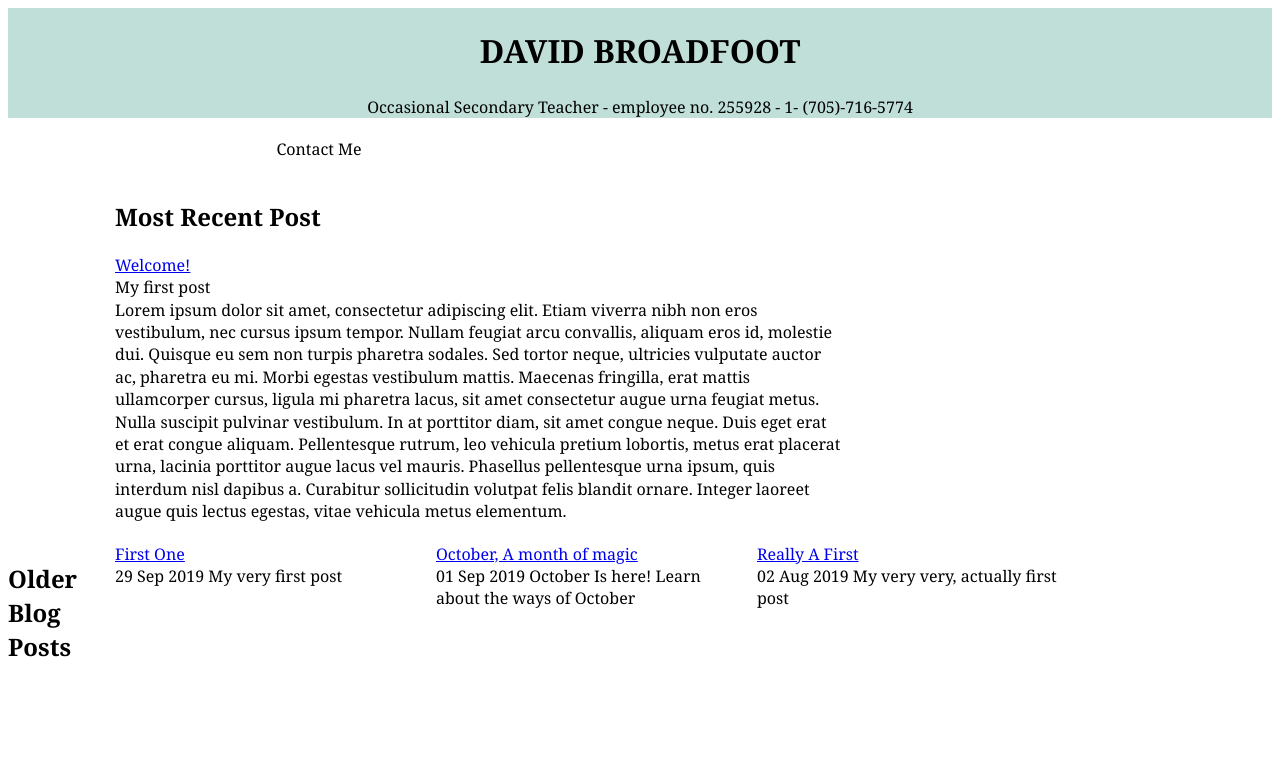
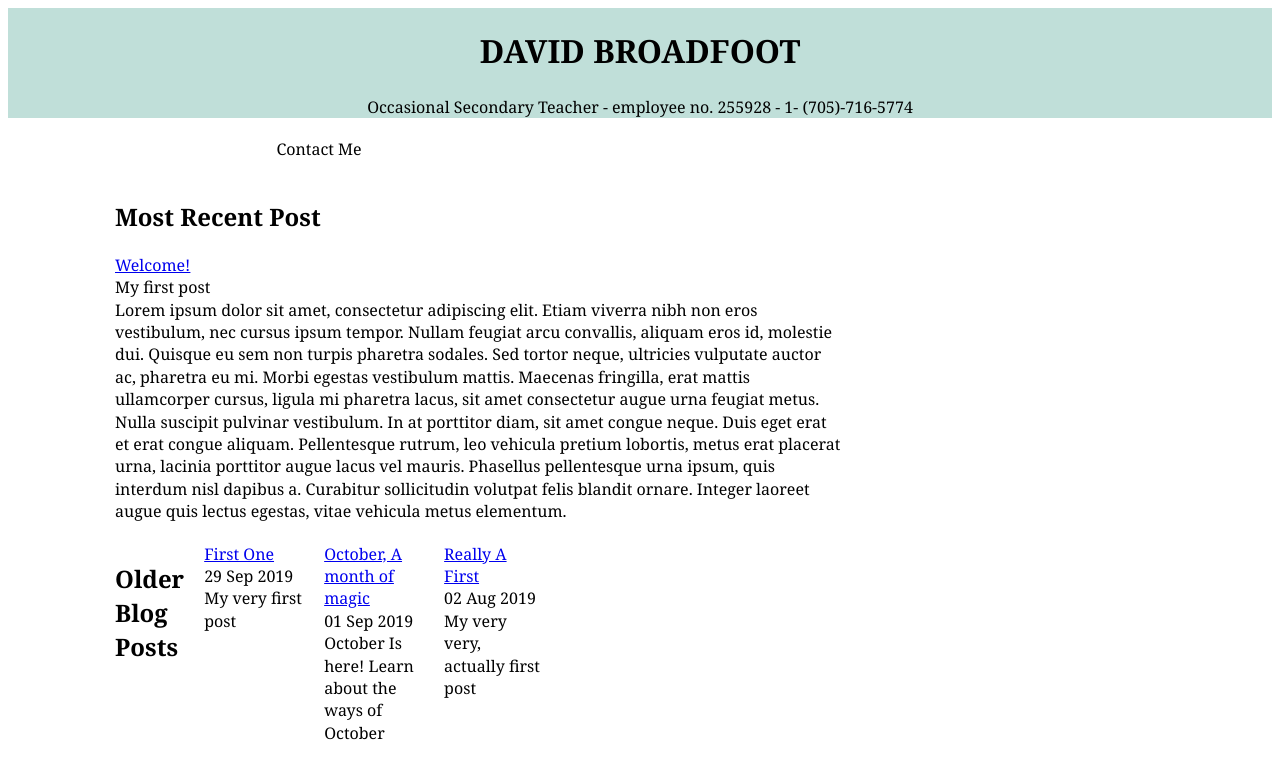
Before and after one commit to davidbroadfoot/site, a Jekyll site: the page built from index.html, in a window 1280 px wide. Shown: the top 779 px of the page. Built offline with Jekyll 4.4.1, drawn with Linux system fonts in a browser that asks for light colours.

Commit message:
explr spannig

```diff
--- a/assets/css/common.css
+++ b/assets/css/common.css
@@ -50,7 +50,7 @@ grid-column: col-start 2 / span 7;
 }
 
 .older-posts {
-grid-column: col-start 1 / span 12;
+grid-column: col-start 2 / span 7;
 display: grid;
 grid-template-columns: inherit;
 grid-gap: inherit;
@@ -59,7 +59,7 @@ grid-gap: inherit;
 }
 
 .blog-post {
-  grid-column: span 3;
+  grid-column: span 2;
 }
 
 .footer {
@@ -67,3 +67,7 @@ grid-gap: inherit;
   grid-column: 1 / 7;
   text-align: center;
 }
+
+.older-h2 {
+
+}
--- a/index.html
+++ b/index.html
@@ -27,7 +27,7 @@ layout: default
 
 
   <div class="older-posts">
-      <h2> Older Blog Posts </h2>
+      <h2 class="older-h2"> Older Blog Posts </h2>
 
 
   {% for post in site.posts limit:3 offset:1 %}
```
